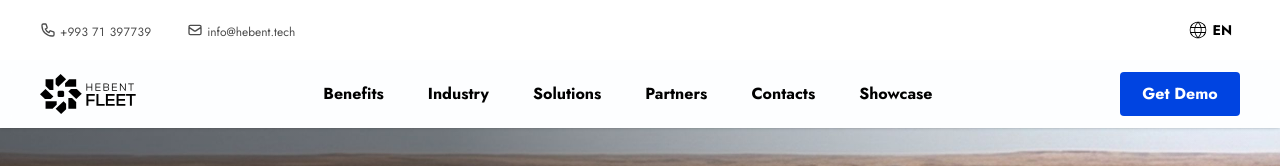
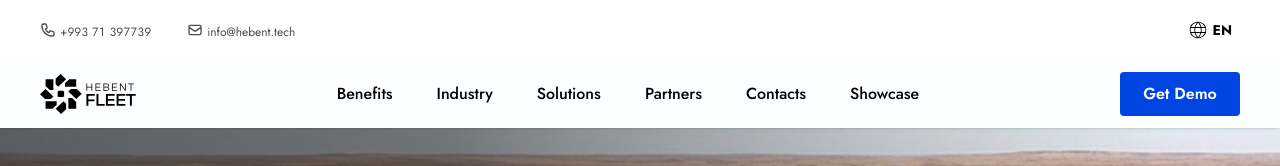
Before and after one commit to Kakajan-12/logtech-landing, a Next.js app: page /en in a window 1280 px wide. Shown: the top 166 px of the page. Built offline with nearby package versions, Linux system fonts and the light colour scheme.

Commit message:
fix weight text

```diff
--- a/app/components/BePartner.tsx
+++ b/app/components/BePartner.tsx
@@ -88,7 +88,7 @@ export default function BePartner() {
                     className="size-4 shrink-0 text-emerald-500 sm:size-6"
                     aria-hidden
                   />
-                  <span className="text-base font-bold leading-5 text-black">
+                  <span className="text-base font-medium leading-5 text-black">
                     {t(`bullets.${key}`)}
                   </span>
                 </motion.li>
--- a/app/components/Footer.tsx
+++ b/app/components/Footer.tsx
@@ -41,7 +41,7 @@ export default function Footer() {
         }
         aria-hidden
       />
-      <div className="relative z-10 mx-auto w-full max-w-7xl px-5 lg:px-10 pt-6 md:pt-10 lg:pt-16 pb-6 lg:pb-5">
+      <div className="relative z-10 container mx-auto px-5 lg:px-10 pt-6 md:pt-10 lg:pt-16 pb-6 lg:pb-5">
         <div className="grid grid-cols-1 lg:grid-cols-2 gap-8 lg:gap-16 items-start">
           <div className="logo flex flex-col gap-3">
             <div className="flex items-center gap-3">
--- a/app/components/Header/Header.tsx
+++ b/app/components/Header/Header.tsx
@@ -220,7 +220,7 @@ export default function Header() {
               <Link
                 key={key}
                 href={`/#${key}`}
-                className={`font-jost text-base font-bold transition-colors ${
+                className={`font-jost text-base font-medium transition-colors ${
                   isActive(key) ? "text-brand" : "text-black hover:text-brand"
                 }`}
                 onClick={goToSection(key)}
@@ -231,7 +231,7 @@ export default function Header() {
             <Link
               href="/showcase"
               aria-current={onShowcase ? "page" : undefined}
-              className={`font-jost text-base font-bold transition-colors ${
+              className={`font-jost text-base font-medium transition-colors ${
                 onShowcase ? "text-brand" : "text-black hover:text-brand"
               }`}
               onClick={closeMenus}
@@ -243,7 +243,7 @@ export default function Header() {
           <div className="relative flex items-center gap-3">
             <Link
               href="/#contacts"
-              className="rounded-sm bg-brand w-30 items-center justify-center text-center py-2.5 text-xs lg:text-base font-bold text-white transition-opacity hover:opacity-90 lg:inline-flex"
+              className="rounded-sm bg-brand w-30 items-center justify-center text-center py-2.5 text-xs lg:text-base font-semibold text-white transition-opacity hover:opacity-90 lg:inline-flex"
               onClick={goToSection("contacts")}
             >
               {t("getDemo")}
--- a/app/components/Solution.tsx
+++ b/app/components/Solution.tsx
@@ -80,7 +80,7 @@ export default function Solution() {
                       aria-hidden
                     />
                   </div>
-                  <h3 className="mt-4 max-w-xs font-jost text-base font-bold text-neutral-900 sm:text-lg">
+                  <h3 className="mt-4 max-w-xs font-jost text-base font-semibold text-neutral-900 sm:text-lg">
                     {t(`steps.${key}.title`)}
                   </h3>
                   <p className="mt-2 max-w-xs text-sm leading-snug text-neutral-500">
```
